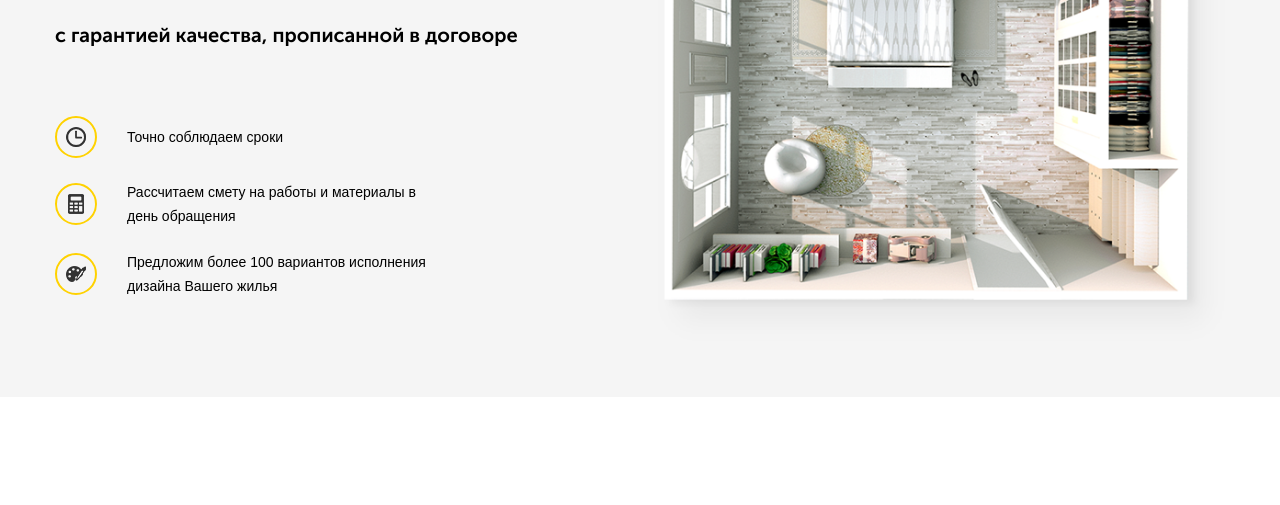
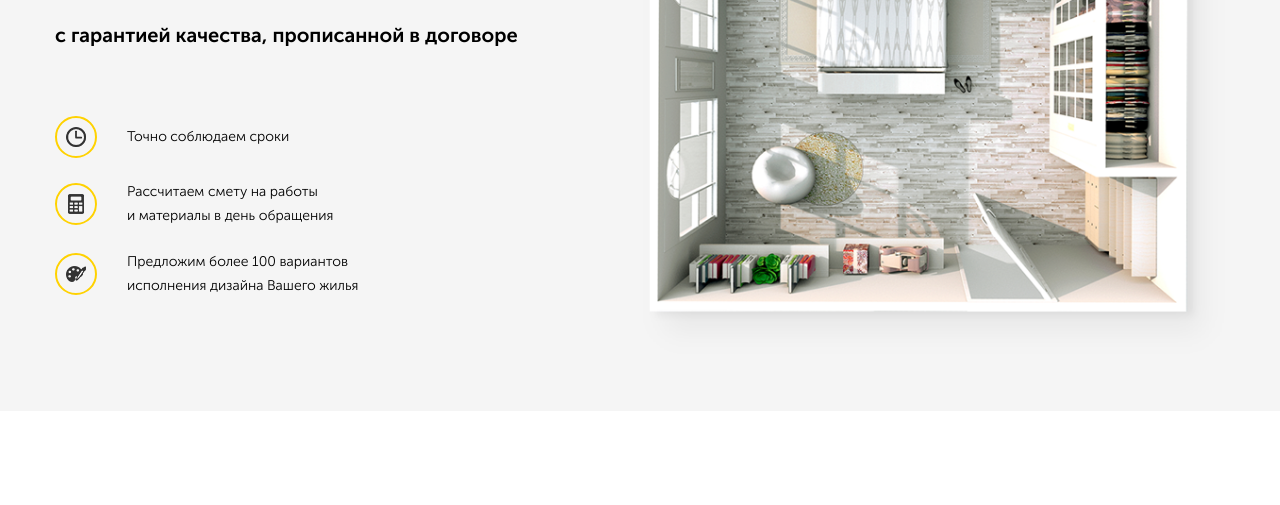
Before and after one commit to norvaishas/repair, a plain HTML site: page src/index.html in a window 1280 px wide. Shown: the part 295-800 px from the top of the page. Drawn offline with Linux system fonts and the light colour scheme; a web font is replaced by a local one.

Commit message:
Переподключил шрифты

```diff
--- a/src/index.html
+++ b/src/index.html
@@ -51,7 +51,7 @@
                 <div class="hero-list__image">
                   <img src="img/hero/calculator.png" alt="Калькулятор">
                 </div>
-                <span class="hero-list__text">Рассчитаем смету на работы и материалы в день обращения</span>
+                <span class="hero-list__text">Рассчитаем смету на работы <br> и материалы в день обращения</span>
               </li>
               <li class="hero-list__item">
                 <div class="hero-list__image">
--- a/src/sass/blocks/_hero.sass
+++ b/src/sass/blocks/_hero.sass
@@ -5,7 +5,7 @@
     display: flex
     // align-items: center
   &-image
-
+    flex-basis: 56%
   &-text
     flex-basis: 45%
     padding-right: 120px
```
Also changed, not shown: src/css/style.css, src/fonts/MuseoSansCyrl/MuseoSansCyrl-300.ttf (added), src/fonts/MuseoSansCyrl/MuseoSansCyrl-300.woff (added), src/fonts/MuseoSansCyrl/MuseoSansCyrl-300Italic.ttf (deleted), src/fonts/MuseoSansCyrl/MuseoSansCyrl-300Italic.woff (deleted), 1 other file.
